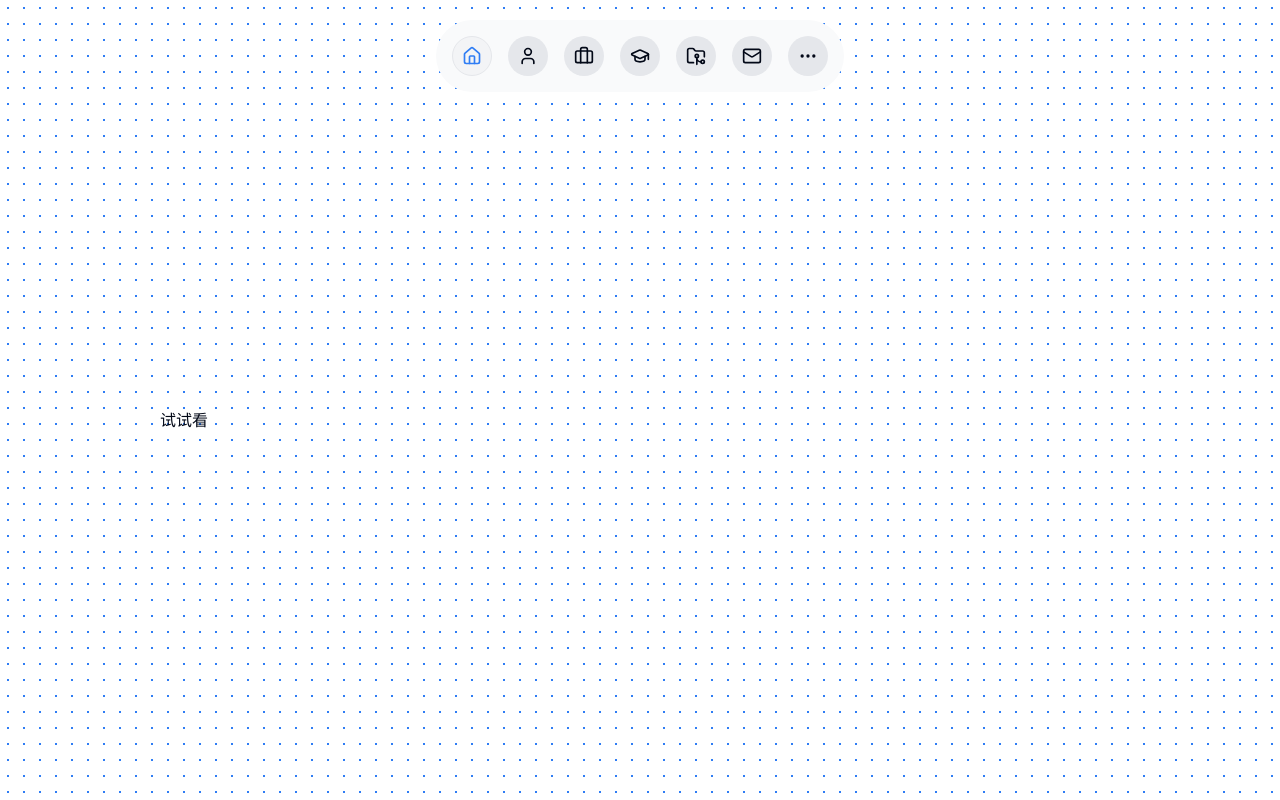
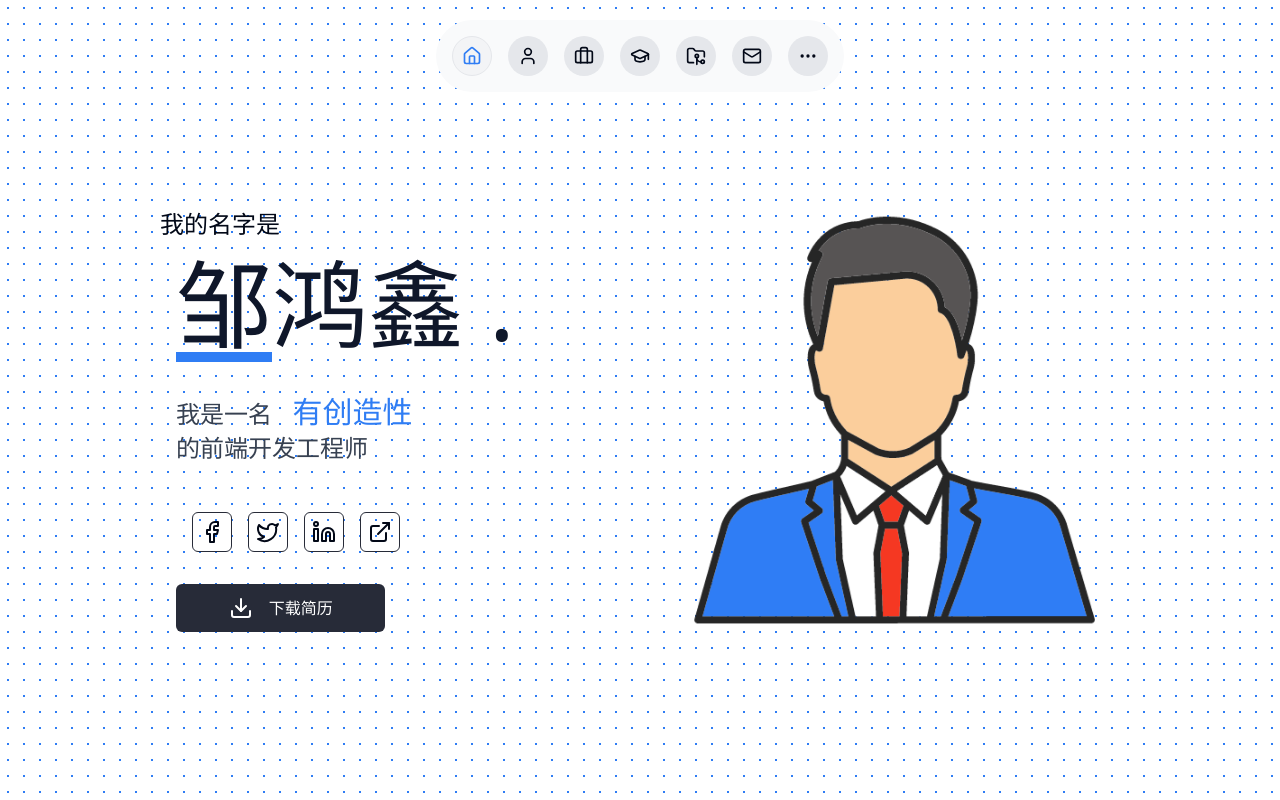
Before and after one commit to Harrison3098/resume, a Next.js app: page / in a window 1280 px wide. Built offline with nearby package versions, Linux system fonts and the light colour scheme.

Commit message:
feat: 【首页】complete；待补充 link

```diff
--- a/src/app/page.tsx
+++ b/src/app/page.tsx
@@ -1,3 +1,20 @@
+import DownloadResume from '@/components/DownloadResume';
+import HeroImage from '@/components/HeroImage';
+import HeroTexts from '@/components/HeroTexts';
+import SocialLinks from '@/components/SocialLinks';
+
 export default function Home() {
-  return <div>试试看</div>;
+  return (
+    <>
+      <div className="h-full w-auto flex items-start flex-col space-x-4 space-y-4 justify-center">
+        <HeroTexts />
+        <SocialLinks />
+        <DownloadResume />
+      </div>
+
+      <div className="h-full w-[47%] flex items-center relative max-lg:hidden">
+        <HeroImage />
+      </div>
+    </>
+  );
 }
--- /dev/null
+++ b/src/components/DownloadResume.tsx
@@ -0,0 +1,11 @@
+import { Download } from 'lucide-react';
+
+const DownloadResume = () => {
+  return (
+    <div className="w-[209.44px] h-[48px] bg-[#272B38] rounded-md text-white flex gap-4 justify-center items-center cursor-pointer hover:bg-[#292D3A]">
+      <Download className="size-[24px]" /> 下载简历
+    </div>
+  );
+};
+
+export default DownloadResume;
--- /dev/null
+++ b/src/components/HeroImage.tsx
@@ -0,0 +1,16 @@
+import Image from 'next/image';
+import logo from '../../public/portfolioLogo.png';
+
+const HeroImage = () => {
+  return (
+    <Image
+      src={logo}
+      alt="logo"
+      loading="eager"
+      priority
+      height={1000}
+      width={1000}
+    />
+  );
+};
+export default HeroImage;
--- /dev/null
+++ b/src/components/HeroTexts.tsx
@@ -0,0 +1,14 @@
+import TextRotator from './TextRotator';
+
+const HeroTexts = () => {
+  return (
+    <>
+      <h3 className="font-poppins text-2xl max-sm:text-xl">我的名字是</h3>
+      <h1 className="font-rubik text-8xl name_underline text-primary max-sm:text-6xl ">
+        邹鸿鑫 .
+      </h1>
+      <TextRotator />
+    </>
+  );
+};
+export default HeroTexts;
--- /dev/null
+++ b/src/components/SocialLinks.tsx
@@ -0,0 +1,44 @@
+import { cn } from '@/lib/utils';
+import { Facebook, Linkedin, Twitter, ExternalLink } from 'lucide-react';
+import Link from 'next/link';
+
+const links = [
+  {
+    name: 'Facebook',
+    link: 'https://www.facebook.com/shahina.khatun.1044',
+    icon: <Facebook className="size-[24px]" />,
+  },
+  {
+    name: 'Twitter',
+    link: 'https://twitter.com/Taquiimam14',
+    icon: <Twitter className="size-[24px]" />,
+  },
+  {
+    name: 'Linkedin',
+    link: 'https://www.linkedin.com/in/taqui-imam',
+    icon: <Linkedin className="size-[24px]" />,
+  },
+  {
+    name: 'External',
+    link: 'https://tinyurl.com/MdTaquiImam',
+    icon: <ExternalLink className="size-[24px]" />,
+  },
+];
+
+const SocialLinks = () => {
+  return (
+    <div className={cn('h-fit w-full p-4 flex space-x-4')}>
+      {links.map(({ name, link, icon }) => (
+        <Link
+          key={name}
+          href={link}
+          className="size-[40px] bg-[transparent] hover:bg-[#fff] rounded-md border-[1px] border-[#272B38] flex justify-center items-center"
+        >
+          {icon}
+        </Link>
+      ))}
+    </div>
+  );
+};
+
+export default SocialLinks;
--- /dev/null
+++ b/src/components/TextRotator.tsx
@@ -0,0 +1,25 @@
+import React from 'react';
+
+function TextRotator() {
+  return (
+    <div className="py-4  rounded-md flex flex-col justify-center items-center overflow-hidden">
+      <div className="font-poppins text-base sm:text-2xl [text-wrap:balance] text-gray-700">
+        我是一名 &nbsp;
+        <span className="inline-flex ml-2 flex-col h-[calc(theme(fontSize.lg)*theme(lineHeight.tight))] sm:h-[calc(theme(fontSize.3xl)*theme(lineHeight.tight))] overflow-hidden">
+          <ul className="block text-left font-rubik text-lg sm:text-3xl leading-tight [&_li]:block animate-text-slide">
+            <li className="text-[#2f7df4]">细致</li>
+            <li className="text-[#2f7df4]">学习能力强</li>
+            <li className="text-[#2f7df4]">有创造性</li>
+            <li className="text-[#2f7df4]">执行力强</li>
+            <li className="text-[#2f7df4]">有责任心</li>
+            <li className="text-[#2f7df4]">热衷前沿技术</li>
+          </ul>
+        </span>
+        <br />
+        的前端开发工程师
+      </div>
+    </div>
+  );
+}
+
+export default TextRotator;
```
Also changed, not shown: public/portfolioLogo.png (added).
